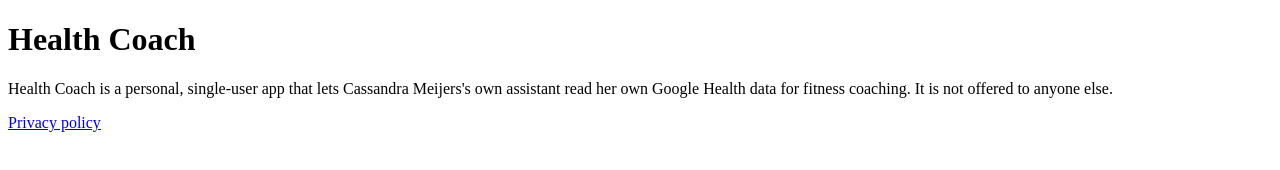
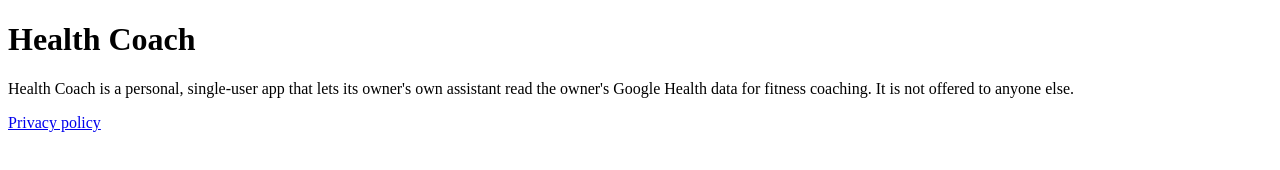
Before and after one commit to casscassca/casscassca.github.io, a plain HTML site: page index.html in a window 1280 px wide. Drawn offline with Linux system fonts and the light colour scheme.

Commit message:
Update index.html

```diff
--- a/index.html
+++ b/index.html
@@ -1 +1 @@
-<!doctype html><html><head><meta charset="utf-8"><title>Health Coach</title></head><body><h1>Health Coach</h1><p>Health Coach is a personal, single-user app that lets Cassandra Meijers's own assistant read her own Google Health data for fitness coaching. It is not offered to anyone else.</p><p><a href="privacy.html">Privacy policy</a></p></body></html></p></h1></body></title></head></html>
+<!doctype html><html><head><meta charset="utf-8"><title>Health Coach</title></head><body><h1>Health Coach</h1><p>Health Coach is a personal, single-user app that lets its owner's own assistant read the owner's Google Health data for fitness coaching. It is not offered to anyone else.</p><p><a href="privacy.html">Privacy policy</a></p></body></html>
```
